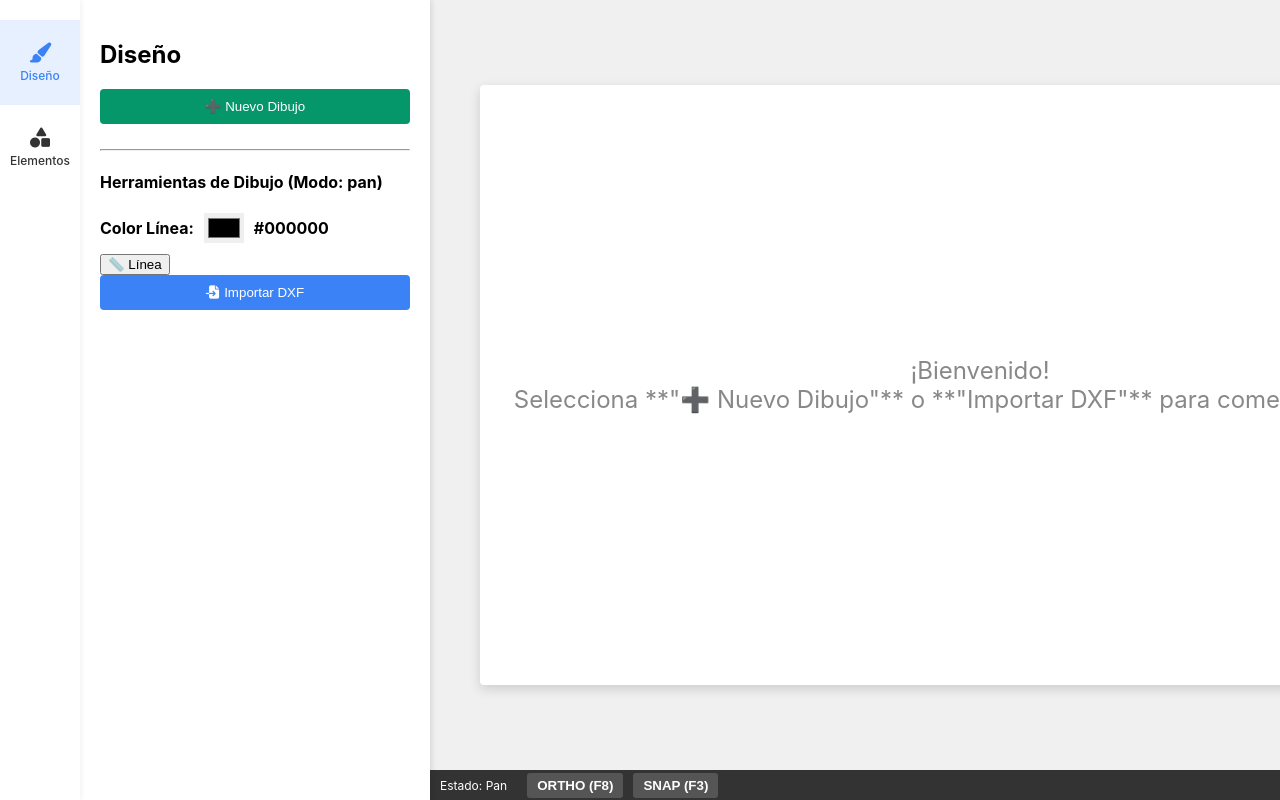
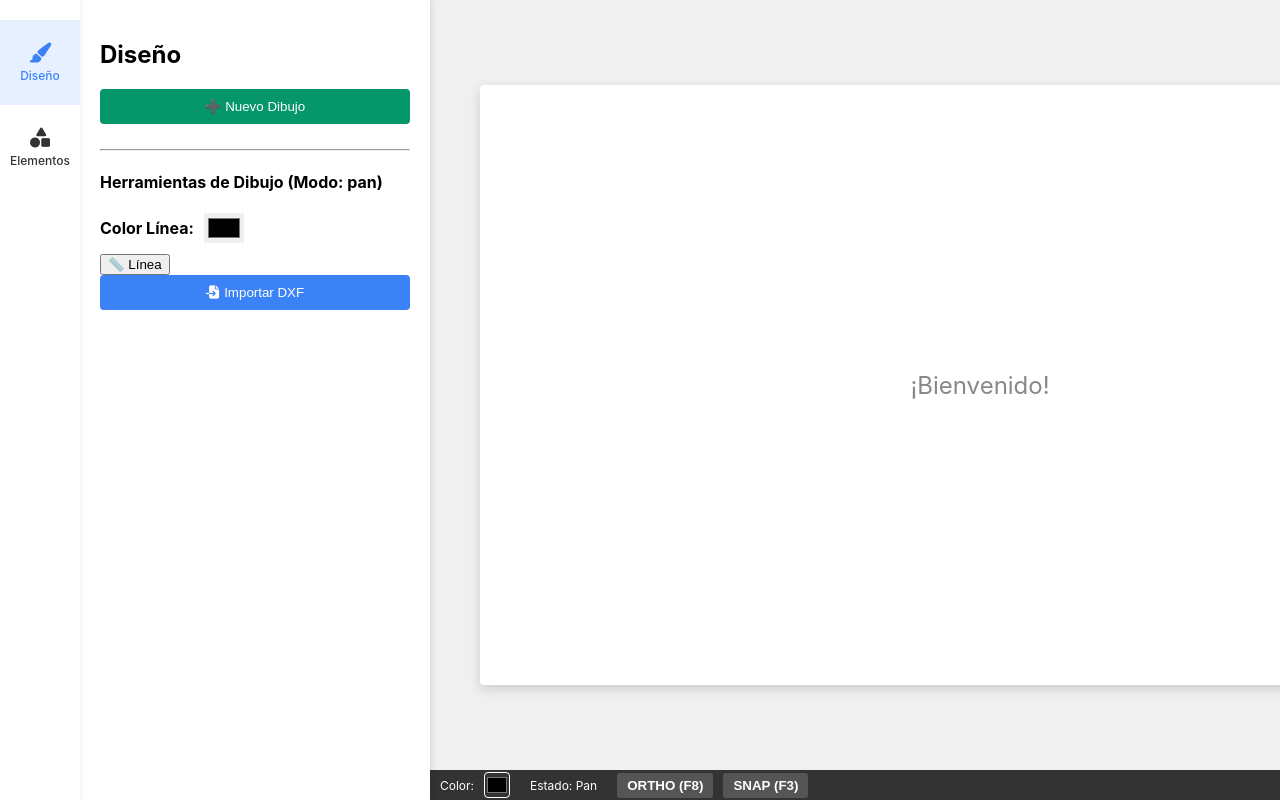
Before and after one commit to somerwest01/MylarProjection, a React (Vite) app: page / in a window 1280 px wide. Shown: the top 800 px of the page. Built offline with nearby package versions, Linux system fonts and the light colour scheme; the HTML template or start-up script is replaced by a standard one; what dxf-parser would draw is missing.

Commit message:
Update App.jsx

```diff
--- a/src/App.jsx
+++ b/src/App.jsx
@@ -104,7 +104,6 @@ useEffect(() => {
     canvasContent = (
       <p style={{ textAlign: 'center' }}>
         ¡Bienvenido!<br/>
-        Selecciona **"➕ Nuevo Dibujo"** o **"Importar DXF"** para comenzar a diseñar.
       </p>
     );
   } else if (loading) {
@@ -162,15 +161,10 @@ useEffect(() => {
         onNewDrawing={handleNewDrawing}
         setDrawingMode={setDrawingMode}
         currentDrawingMode={drawingMode}
-        lineColor={lineColor}
-        setLineColor={setLineColor}
       />
 
       {/* 🔑 NUEVO CONTENEDOR PRINCIPAL: Apila Canvas (se expande) y Barra de Estado (fija) */}
       <div style={{ display: 'flex', flexDirection: 'column', flexGrow: 1 }}>
-
-        {/* 3. Área de Trabajo Principal (Canvas / Diseño) */}
-        {/* CRÍTICO: flexGrow: 1 hace que este div tome todo el espacio vertical sobrante. */}
         <div className="work-area" style={{ flexGrow: 1 }}>
           <div className="canvas-container">
             {canvasContent}
@@ -186,8 +180,28 @@ useEffect(() => {
           padding: '0 10px',
           color: 'white',
           fontSize: '12px',
-          flexShrink: 0 // Este estilo ya estaba bien, asegura que no se encoja.
+          flexShrink: 0
         }}>
+{/* Mostramos primero el selector de color */}
+          <span style={{ marginRight: '10px' }}>Color:</span>
+          {/* 🔑 SELECTOR DE COLOR EN BARRA DE ESTADO */}
+          <input
+            type="color"
+            value={lineColor}
+            onChange={(e) => setLineColor(e.target.value)}
+            style={{
+              width: '24px',
+              height: '24px',
+              padding: '0',
+              border: '1px solid white',
+              borderRadius: '4px',
+              marginRight: '20px', // Espacio después del selector
+              cursor: 'pointer',
+              boxSizing: 'content-box',
+              // Aseguramos que el fondo del input color sea transparente
+              backgroundColor: 'transparent',
+            }}
+          />
           <span style={{ marginRight: '20px' }}>
             Estado: {drawingMode === 'line' ? 'Dibujando Línea' : 'Pan'}
           </span>
```
